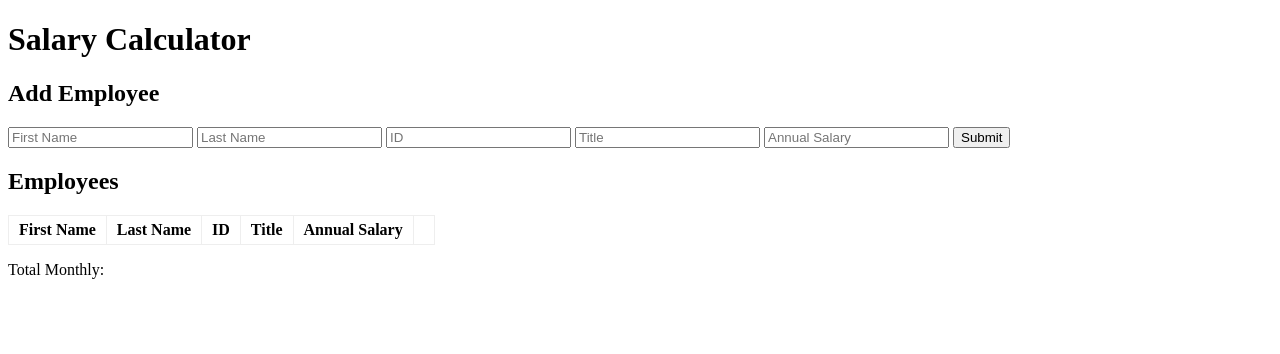
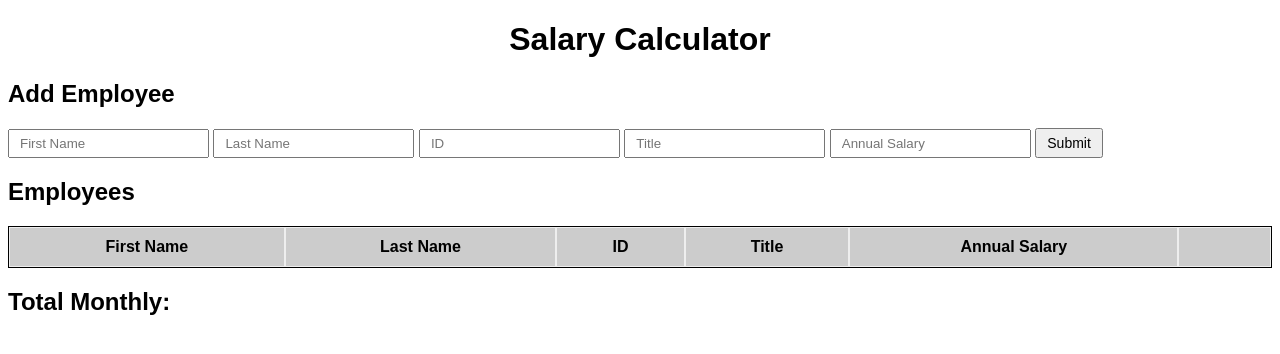
Before and after one commit to meganlt/weekend-salary-calculator, a website: page index.html in a window 1280 px wide. Drawn offline with Linux system fonts and the light colour scheme.

Commit message:
adding base delete functionality and light styling

```diff
--- a/index.html
+++ b/index.html
@@ -15,9 +15,9 @@
     <form id="employeeForm" onsubmit="addEmployee(event)">
       <input id="inputFirstName" data-testid="firstNameInput" type="text" placeholder="First Name" />
       <input id="inputLastName" data-testid="lastNameInput" type="text" placeholder="Last Name" />
-      <input id="inputId" data-testid="idInput" type="text" placeholder="ID" />
+      <input id="inputId" data-testid="idInput" type="text" placeholder="ID" required/>
       <input id="inputTitle" data-testid="titleInput" type="text" placeholder="Title" />
-      <input id="inputSalary" data-testid="annualSalaryInput" type="number" placeholder="Annual Salary" />
+      <input id="inputSalary" data-testid="annualSalaryInput" type="number" placeholder="Annual Salary" required/>
       <button id="submitEmployee" data-testid="submitButton" type="submit">Submit</button>
     </form>
 
@@ -34,7 +34,7 @@
     </table>
   </main>
   <footer>
-    <p id="monthlyCostOutput">Total Monthly:</p>
+    <h2 id="monthlyCostOutput">Total Monthly:</h2>
   </footer>
 </body>
 </html>
--- a/script.js
+++ b/script.js
@@ -12,7 +12,7 @@ function addEmployee(event){
     let title = document.querySelector("#inputTitle").value;
     let salary = Number(document.querySelector("#inputSalary").value);
     // Update Table with data
-    document.querySelector('#employeeTable').innerHTML += '<tr><td>'+ firstName +'</td><td>'+ lastName +'</td><td>'+ id +'</td><td>'+ title +'</td><td>'+ salary.toLocaleString('en-US') +'</td><td><button onclick="deleteEmployee()">Delete</button></td></tr>';
+    document.querySelector('#employeeTable').innerHTML += '<tr id="employeeRow-'+ id+'"><td>'+ firstName +'</td><td>'+ lastName +'</td><td>'+ id +'</td><td>'+ title +'</td><td>'+ salary.toLocaleString('en-US') +'</td><td><button onclick="deleteEmployee('+ id +')">Delete</button></td></tr>';
     // Reset Form
     document.getElementById('employeeForm').reset();
     // Update Total
@@ -34,3 +34,7 @@ function updateMonthlyCost(amount){
     document.querySelector('#monthlyCostOutput').innerHTML = 'Total Monthly: ' + totalMonthlyCost.toLocaleString('en-US');
 }
 // Function to Delete Employee
+function deleteEmployee(id){
+    console.log('in deleteEmployee', id);
+    document.getElementById('employeeRow-' + id ).remove();
+}
--- a/style.css
+++ b/style.css
@@ -1,11 +1,33 @@
+body {
+    font-family: Arial, Helvetica, sans-serif;
+}
+
+h1 {
+    text-align: center;
+}
+
+input {
+    padding: 5px 10px;
+}
+
+#submitEmployee {
+    font-size: 14px;
+    padding: 5px 10px;
+}
+
 table {
-    border: 1px solid #ccc;
-    border-collapse: collapse;
+    border: 1px solid black;
+    border-spacing: 0;
+    width: 100%;
 }
 
 td, th {
     border: 1px solid #eee;
-    padding: 5px 10px;
+    padding: 10px 20px;
+}
+
+th {
+    background-color: #ccc;
 }
 
 .over-budget {
```
